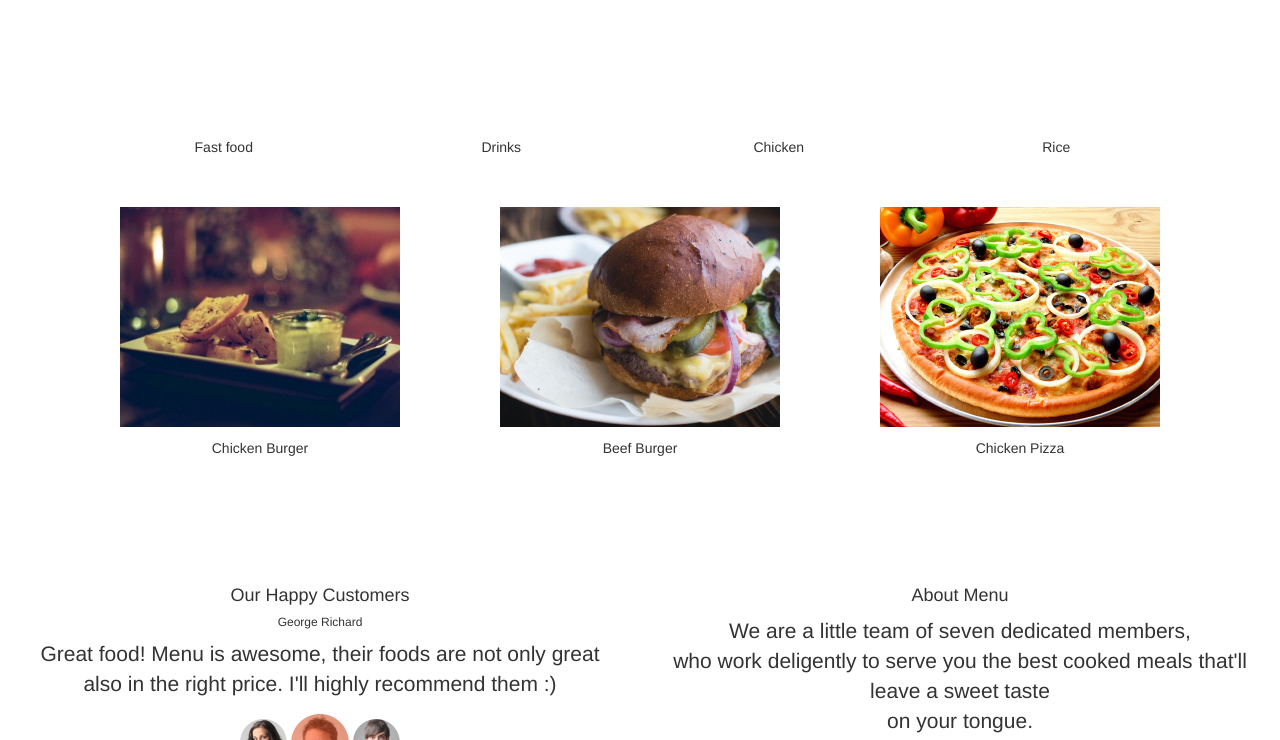
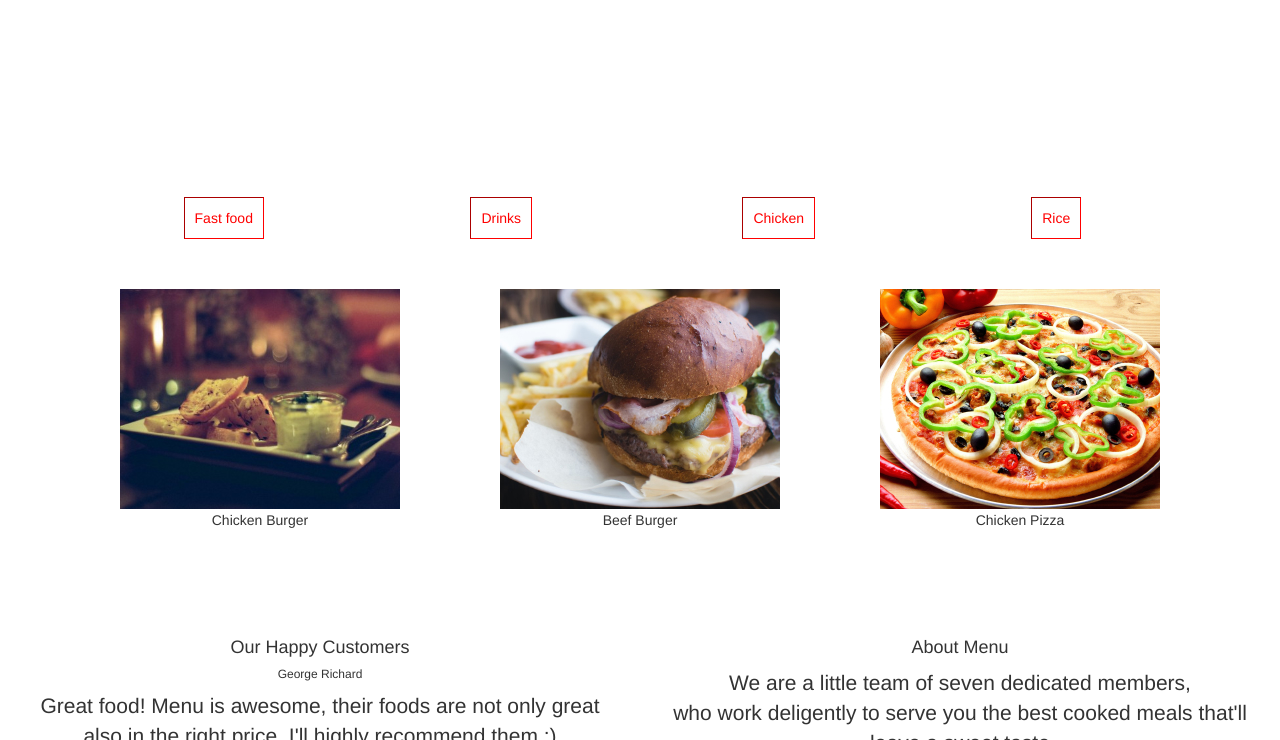
Before and after one commit to Blankphrase/mpft-ip, a plain HTML site: page index.html in a window 1280 px wide. Shown: the part 1678-2418 px from the top of the page. Drawn offline with Linux system fonts and the light colour scheme.

Commit message:
This commit is to show the creation of buttons in the panel-heading

```diff
--- a/index.html
+++ b/index.html
@@ -13,7 +13,7 @@
             <p class="white">We Provide The Best Food<br /> At The <strong>Right Price</strong></p>
         </header>
       </div>
-      <div class="container-fluid">
+      <div class="container-fluid" id="hover">
         <div class="col-md-3" id="first">
           <div id="happy">
             <br/>
@@ -47,7 +47,7 @@
       <div class="container">
         <div class="col-md-6">
           <div class="well">
-            <div class="container-fluid">
+            <div class="container-fluid" id="fastfood">
               <div class="row">
                 <img src="images/fastFood1.jpg">
               </div>
@@ -57,13 +57,15 @@
             </div>
           </div>
         </div>
-        <div class="col-md-6" id="drinks">
+        <div class="col-md-6">
+          <section class="picFast">
             <h3>Fast Food</h3>
             <br/>
             <h5>You'll love our delicious fast food</h5>
             <p>At Anita's kitchen we serve the most delicious fast foods in town,<br />
               Prepared on order, they're hot and pleasant in the eye</p>
-          <button>VIEW GALLERY</button>
+              <button class="but">VIEW GALLERY</button>
+          </section>
         </div>
       </div>
       <br/>
@@ -71,13 +73,15 @@
       <br/>
       <br/>
       <div class="container">
-        <div class="col-md-6">
+        <div class="col-md-6" id="drinks">
+          <section class="picSlow">
             <h3>Drinks</h3>
             <br/>
             <h5>We also produce delicious drinks</h5>
             <p>We make delicious cooktails, fresh fruit juice from natural fruits,<br />
-             our fruits    </p>
-          <button>VIEW GALLERY</button>
+             our fruits</p>
+            <button class="but">VIEW GALLERY</button>
+          </section>
         </div>
         <div class="col-md-6">
           <div class="well">
@@ -93,24 +97,27 @@
       <br/>
       <br/>
       <br/>
-      <div class="container-fluid">
-        <div class="row">
+      <div class="container-fluid" id="back">
+        <div class="row" id="row2">
           <br/>
           <br/>
           <br/>
-          <div class="container">
+          <br/>
+          <br/>
+          <br/>
+          <div class="container" id="yell">
             <div class="panel-heading" id="branch">
-              <div class="col-md-3" id="fast">
-                Fast food
+              <div class="col-md-3">
+                <button class="food" id="fast">Fast food</button>
               </div>
-              <div class="col-md-3" id="inks">
-                Drinks
+              <div class="col-md-3">
+                <button class="food">Drinks</button>
               </div>
-              <div class="col-md-3" id="chicken">
-                Chicken
+              <div class="col-md-3">
+                <button class="food">Chicken</button>
               </div>
-              <div class="col-md-3" id="rice">
-                Rice
+              <div class="col-md-3">
+                <button class="food">Rice</button>
               </div>
             </div>
             <div class="panel-body" id="pics">
@@ -124,19 +131,18 @@
                 <img src="images/fastfood/chickenPizza.jpg">
               </div>
             </div>
-            <div class="panel-footer">
-              <div class="col-md-4" id="fot1">
+            <div class="panel-footer" id="footer">
+              <div class="col-md-4">
                 <p>Chicken Burger</p>
               </div>
-              <div class="col-md-4" id="fot2">
+              <div class="col-md-4">
                 <p>Beef Burger</p>
               </div>
-              <div class="col-md-4" id="fot3">
+              <div class="col-md-4">
                 <p>Chicken Pizza</p>
               </div>
             </div>
           </div>
-          <br/>
           <br/>
           <br/>
         </div>
```
Lines whose indentation alone changed are shown as unchanged.
